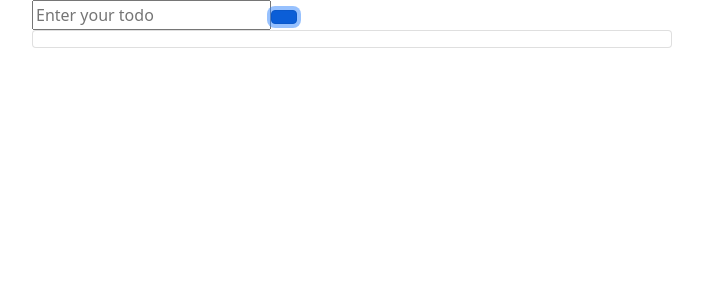
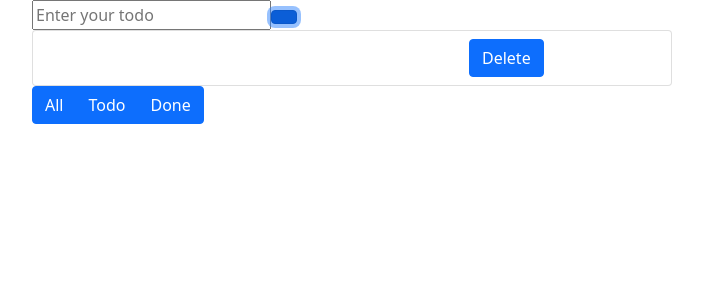
Before and after one commit to yozaam/todo, a React (Create React App) app in the folder frontend/: page / in a window 1280 px wide. Both pictures are taken after a click on the button 572 px from the left and 16 px from the top of the page. Shown: the top 300 px of the page, without its empty margins (288-991 px from the left). Built offline with nearby package versions, Linux system fonts and the light colour scheme.

Commit message:
added the filters for viewing based on status and the ability to 'delete items'

```diff
--- a/frontend/src/App.tsx
+++ b/frontend/src/App.tsx
@@ -1,18 +1,20 @@
-import React, { useState } from 'react';
-import logo from './logo.svg';
+import { useState } from 'react';
+
 import './App.css';
 import InputItem from './components/InputItem';
 import DisplayItems from './components/DisplayItems';
+import FilterItems from './components/FilterItems';
 
 function App() {
-  const [newItem, setNewItem] = useState("");
+  const [newItemText, setnewItemText] = useState("");
   const [items, setItems] = useState<any[]>([]);
 
   // does current filter allow this item.status
   const [filter, setFilter] = useState({todo: true, done: true, deleted: false});
 
   const addItemToList = (item:any) => {
-    setItems([...items, {text: newItem, idx: items.length, status: "todo"}]);
+    setItems([...items, {text: newItemText, idx: items.length, status: "todo"}]);
+    setnewItemText("");
   };
 
   const editItem = (idx:number, item:any) => {
@@ -29,8 +31,9 @@ function App() {
         integrity="sha384-EVSTQN3/azprG1Anm3QDgpJLIm9Nao0Yz1ztcQTwFspd3yD65VohhpuuCOmLASjC"
         crossOrigin="anonymous"
       />
-      <InputItem newItem={newItem} setNewItem={setNewItem} addItemToList={addItemToList}/> {/*Check if 'context' is better suited*/ }
+      <InputItem newItemText={newItemText} setnewItemText={setnewItemText} addItemToList={addItemToList}/> {/*Check if 'context' is better suited*/ }
       <DisplayItems filter={filter} items={items} editItem={editItem}/>
+      <FilterItems setFilter={setFilter}/>
     </>
   );
 }
--- a/frontend/src/components/DisplayItem.tsx
+++ b/frontend/src/components/DisplayItem.tsx
@@ -1,5 +1,5 @@
 import React from "react";
-import ListGroupItem from "react-bootstrap/ListGroupItem";
+import {ListGroupItem, Button, Row, Col} from "react-bootstrap";
 
 const DisplayItem = ({item, editItem}) => {
 
@@ -10,14 +10,23 @@ const DisplayItem = ({item, editItem}) => {
         editItem(item.idx, {...item, status: newStatus});
     };
 
+    const deleteItem = () => {
+        editItem(item.idx, {...item, status: 'deleted'});
+    };
+
     let itemText = item.text;
     if (item.status === 'done') {
-        itemText = <del>{item.text}</del>;
+        itemText = <s>{item.text}</s>;
     }
-    console.log(item, 'itemText:', itemText);
+    // console.log(item, 'itemText:', itemText);
     return (
-        <ListGroupItem onClick={toggleStatus}>
-            {itemText}
+        <ListGroupItem>
+            <Row>
+                <Col md="8" onClick={toggleStatus}>
+                    {itemText}
+                </Col>
+                <Col md="4"> <Button onClick={deleteItem}> Delete </Button> </Col>
+            </Row>
         </ListGroupItem>
     );
 }
--- /dev/null
+++ b/frontend/src/components/FilterItems.tsx
@@ -0,0 +1,36 @@
+import { ButtonGroup, Button } from "react-bootstrap"
+
+const FilterItems  = ({ setFilter }) => {
+    return (
+        <ButtonGroup>
+            <Button
+                onClick={
+                () => {
+                    setFilter({todo: true, done: true, deleted: false})
+                }
+                }>
+                All
+            </Button>
+
+            <Button
+                onClick={
+                () => {
+                    setFilter({todo: true, done: false, deleted: false})
+                }
+                }>
+                Todo
+            </Button>
+
+            <Button
+                onClick={
+                () => {
+                    setFilter({todo: false, done: true, deleted: false})
+                }
+                }>
+                Done
+            </Button>
+        </ButtonGroup>
+    );
+}
+
+export default FilterItems
--- a/frontend/src/components/InputItem.tsx
+++ b/frontend/src/components/InputItem.tsx
@@ -1,10 +1,14 @@
-import React from "react";
 import Button from "react-bootstrap/Button";
 
-const InputItem = ({newItem, setNewItem, addItemToList}) => {
+const InputItem = ({newItemText, setnewItemText, addItemToList}) => {
     return (
         <>
-            <input value={newItem} onChange={e => setNewItem(e.target.value)} type="text" placeholder="Enter your todo"/>
+            <input
+                value={newItemText}
+                onChange={e => setnewItemText(e.target.value)}
+                onKeyDown={e => e.key === 'Enter' && addItemToList()} // if "enter"
+                type="text" placeholder="Enter your todo"
+            />
             <Button onClick={addItemToList}></Button>
         </>
     );
```
